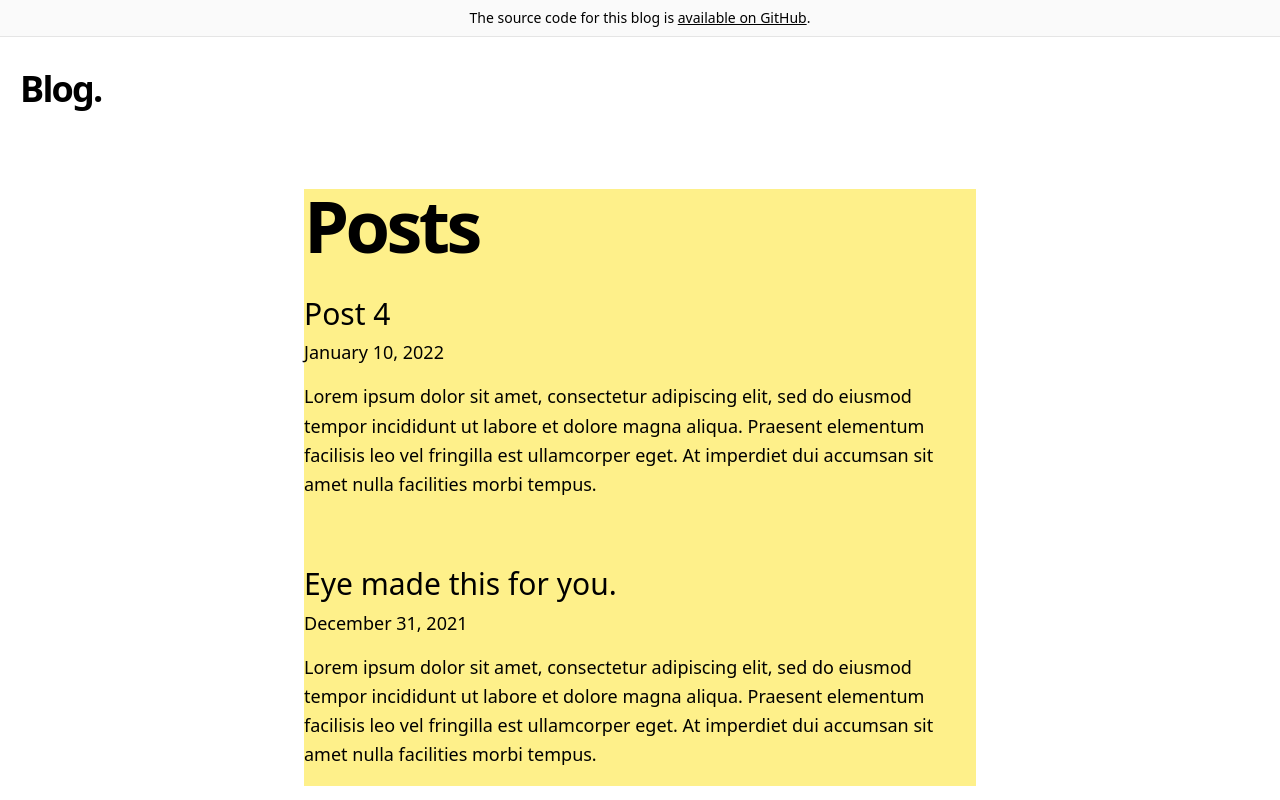
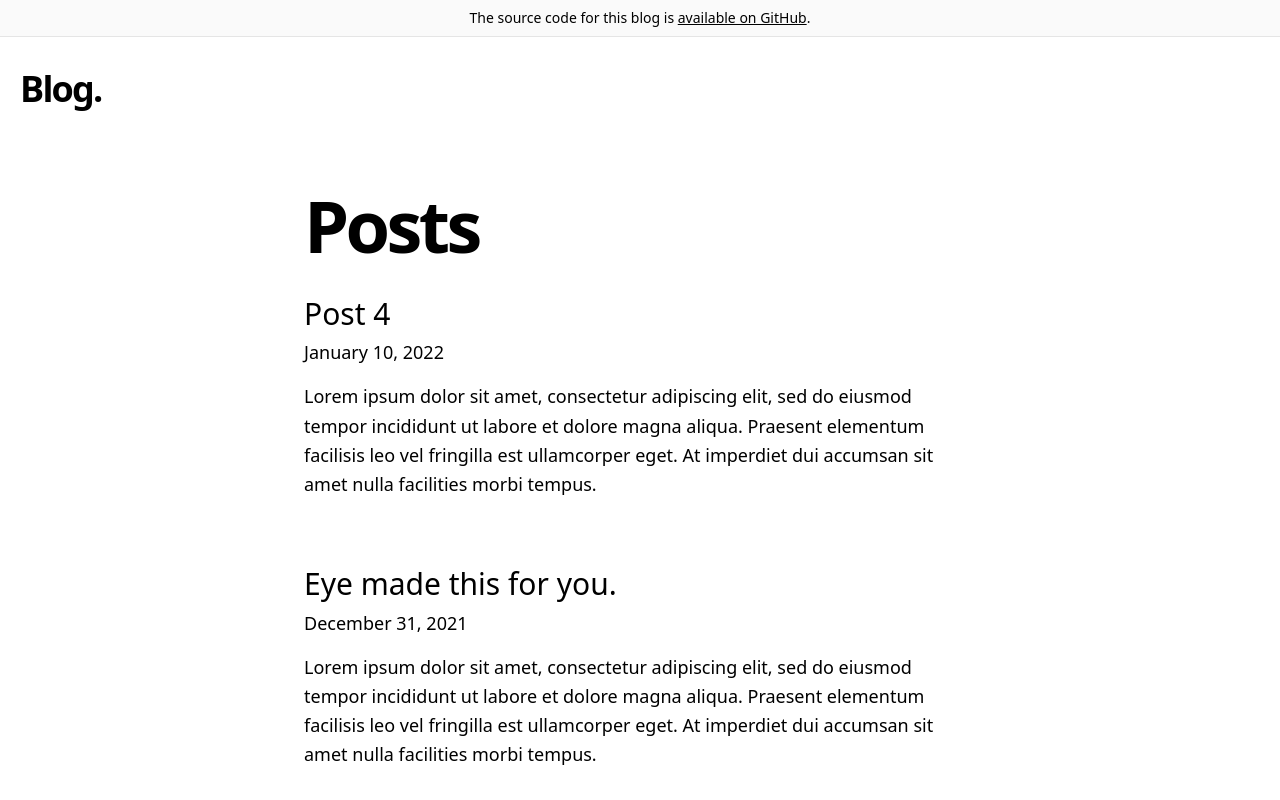
Before and after one commit to rttnbrgr/homebase, a Next.js app: page /blog in a window 1280 px wide. Shown: the top 800 px of the page. Built offline with nearby package versions, Linux system fonts and the light colour scheme.

Commit message:
remove color debugs

```diff
--- a/components/more-stories.tsx
+++ b/components/more-stories.tsx
@@ -7,7 +7,7 @@ type Props = {
 
 const MoreStories = ({ posts }: Props) => {
   return (
-    <section className="max-w-2xl mx-auto bg-yellow-200">
+    <section className="max-w-2xl mx-auto">
       <h2 className="mb-8 text-5xl md:text-7xl font-bold tracking-tighter leading-tight">
         Posts
       </h2>
--- a/components/post-body.tsx
+++ b/components/post-body.tsx
@@ -6,7 +6,7 @@ type Props = {
 
 const PostBody = ({ content }: Props) => {
   return (
-    <div className="max-w-2xl mx-auto bg-red-100">
+    <div className="max-w-2xl mx-auto ">
       <div
         className={markdownStyles["markdown"]}
         dangerouslySetInnerHTML={{ __html: content }}
--- a/components/post-header.tsx
+++ b/components/post-header.tsx
@@ -13,7 +13,7 @@ type Props = {
 
 const PostHeader = ({ title, coverImage, date, author }: Props) => {
   return (
-    <div className="max-w-2xl mx-auto bg-green-100">
+    <div className="max-w-2xl mx-auto">
       <PostTitle>{title}</PostTitle>
       <div className="mb-6 text-lg">
         <DateFormatter dateString={date} />
```
